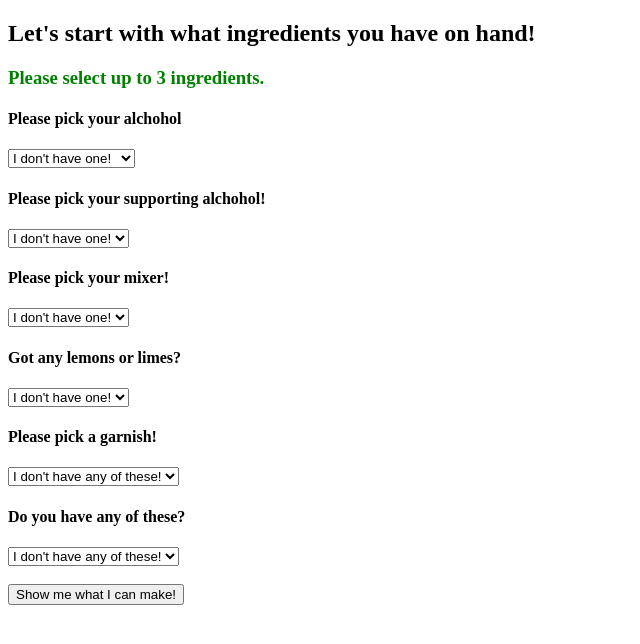
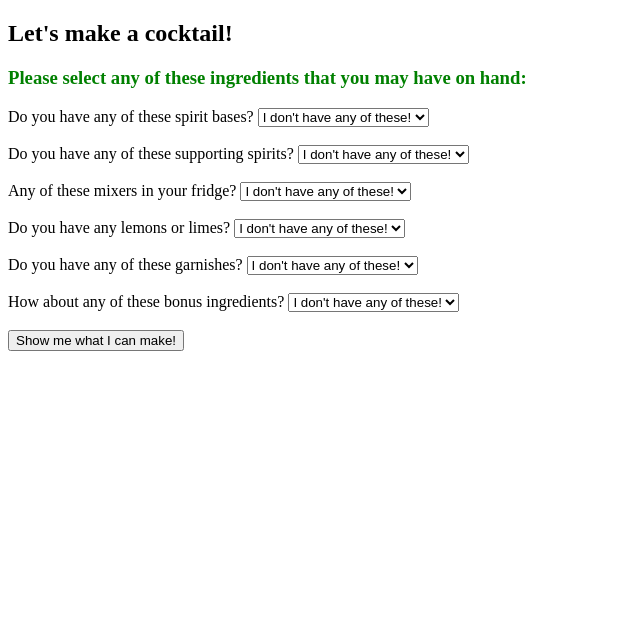
Before and after one commit to sofiakatzman/Cocktail-Finder, a plain HTML site: page index.html in a window 1280 px wide. Shown: the whole page, without its empty margins (0-640 px from the left). Drawn offline with Linux system fonts and the light colour scheme; no server answers.

Commit message:
added id and labels to my drop downs

```diff
--- a/index.html
+++ b/index.html
@@ -4,13 +4,14 @@
     <link href="stylesheet.css" rel="stylesheet">
         <title>Cocktail Recipie Finder</title>
         <body>
-            <h2> Let's start with what ingredients you have on hand!</h2>
-            <h3> Please select up to 3 ingredients. </h3>
+            <h2> Let's make a cocktail!</h2>
+            <h3> Please select any of these ingredients that you may have on hand: </h3>
 
 
-            <h4>Please pick your alchohol <base href=""></h4>
-            <select>
-                <option value="empty">I don't have one! </option>
+        <form>
+                <label for="dropdownSpiritBase">Do you have any of these spirit bases?</label>
+                <select id="dropdownSpiritBase">
+                <option value="empty">I don't have any of these! </option>
                 <option value="vodka">Vodka</option>
                 <option value="tequila">Tequila</option>
                 <option value="chapagne">Champagne</option>
@@ -19,23 +20,21 @@
                 <option value="gin">Gin</option>
             </select>
 
-            <br>
 
-            <h4>Please pick your supporting alchohol!</h4>
-
-            <select>
-                <option value="empty">I don't have one!</option>
+            <br><br>
+            <label for="dropdownSpirit2">Do you have any of these supporting spirits?</label>
+            <select id="dropdownSpirit2">
+                <option value="empty">I don't have any of these!</option>
                 <option value="grenadine">Grenadine</option>
                 <option value="campari">Campari</option>
                 <option value="cointreau">Cointreau</option>
             </select>
 
-            <br>
+            <br><br>
 
-            <h4>Please pick your mixer!</h4>
-
-            <select>
-                <option value="empty">I don't have one!</option>
+            <label for="dropdownMixer">Any of these mixers in your fridge?</label>
+            <select id="dropdownMixer">
+                <option value="empty">I don't have any of these!</option>
                 <option value="orange">Orange Juice</option>
                 <option value="cranberry">Cranberry Juice</option>
                 <option value="grapefruit">Grapefruit</option>
@@ -45,32 +44,28 @@
 
             </select>
 
-            <br>
-
-            <h4>Got any lemons or limes?</h4>
-
-            <select>
-                <option value="empty">I don't have one!</option>
+            <br><br>
+            <label for="dropdownLemonLime">Do you have any lemons or limes?</label>
+            <select id="dropdownLemonLime">
+                <option value="empty">I don't have any of these!</option>
                 <option value="lemon">Lemon</option>
                 <option value="lime">Lime</option>
             </select>
 
-            <br>
+            <br><br>
 
-            <h4>Please pick a garnish!</h4>
-
-            <select>
+            <label for="dropdownGarnish">Do you have any of these garnishes?</label>
+            <select id="dropdownGarnish">
                 <option value="empty">I don't have any of these!</option>
                 <option value="orange">Orange</option>
                 <option value="lime">Pineapple</option>
                 <option value="orange">Grapefruit</option>
             </select>
 
-            <br>
+            <br><br>
 
-            <h4>Do you have any of these?</h4>
-
-            <select>
+            <label for="dropdownGarnish2">How about any of these bonus ingredients?</label>
+            <select id="dropdownGarnish2">
             <option value="empty">I don't have any of these!</option>
             <option value="cocktail cherry">Cocktail Cherry</option>
             <option value="sugar rim">Sugar</option>
@@ -78,7 +73,10 @@
             </select>
 
         <br><br>
-            <button type="button">Show me what I can make!</button>
+
+    </form>
+
+        <button type="button">Show me what I can make!</button>
         </body>
 
 
--- a/index.js
+++ b/index.js
@@ -18,7 +18,9 @@ const url = "http://localhost:3000/recipies"
 
 fetch(url)
   .then(response => response.json())
-  .then(data => {
-    console.log(data);
-  })
+  .then(data => getRecipiesByFilter(data))
   .catch(error => console.error(error));
+
+function getRecipiesByFilter(data){
+    console.log(data)
+}
```
Also changed, not shown: 1 other file.
